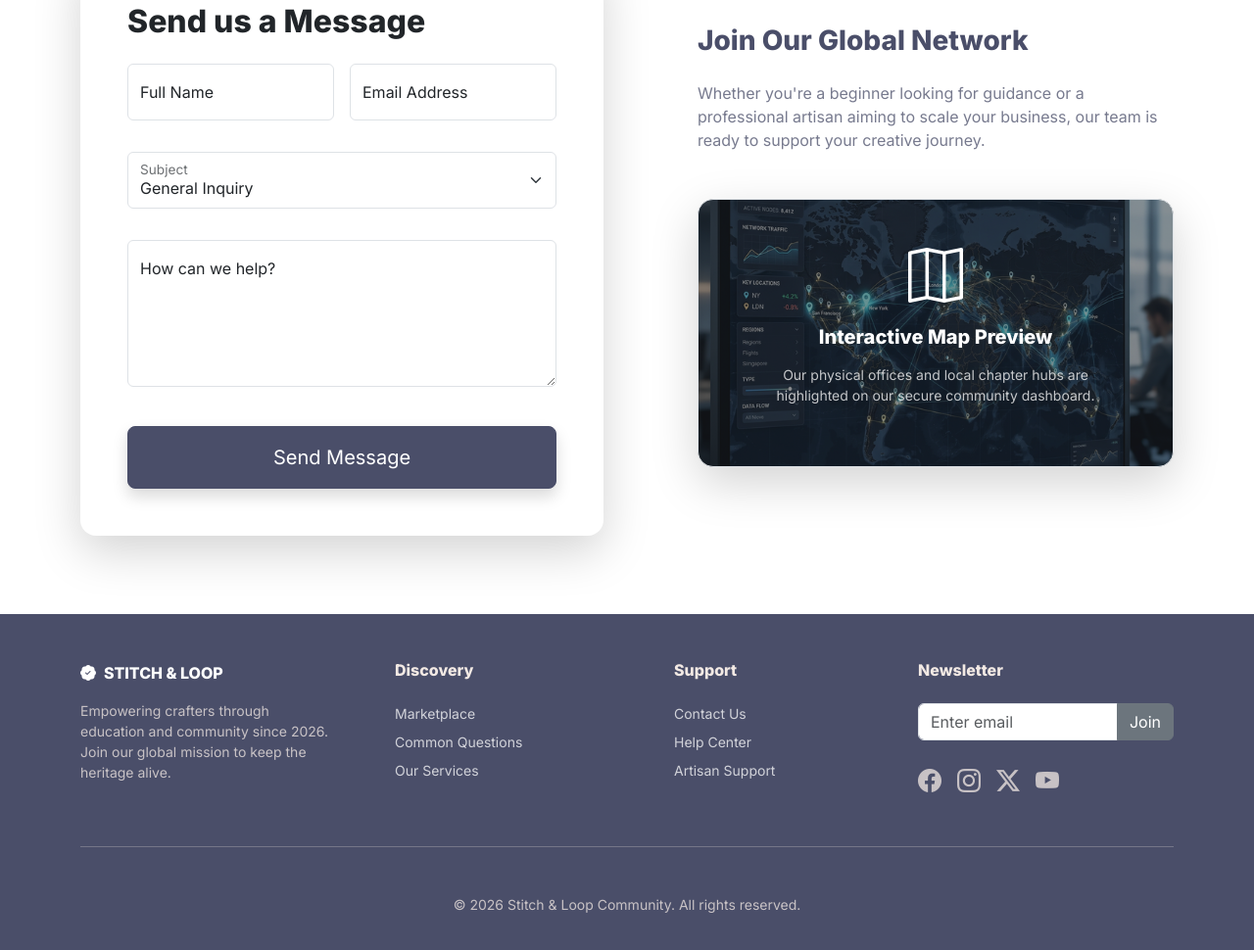
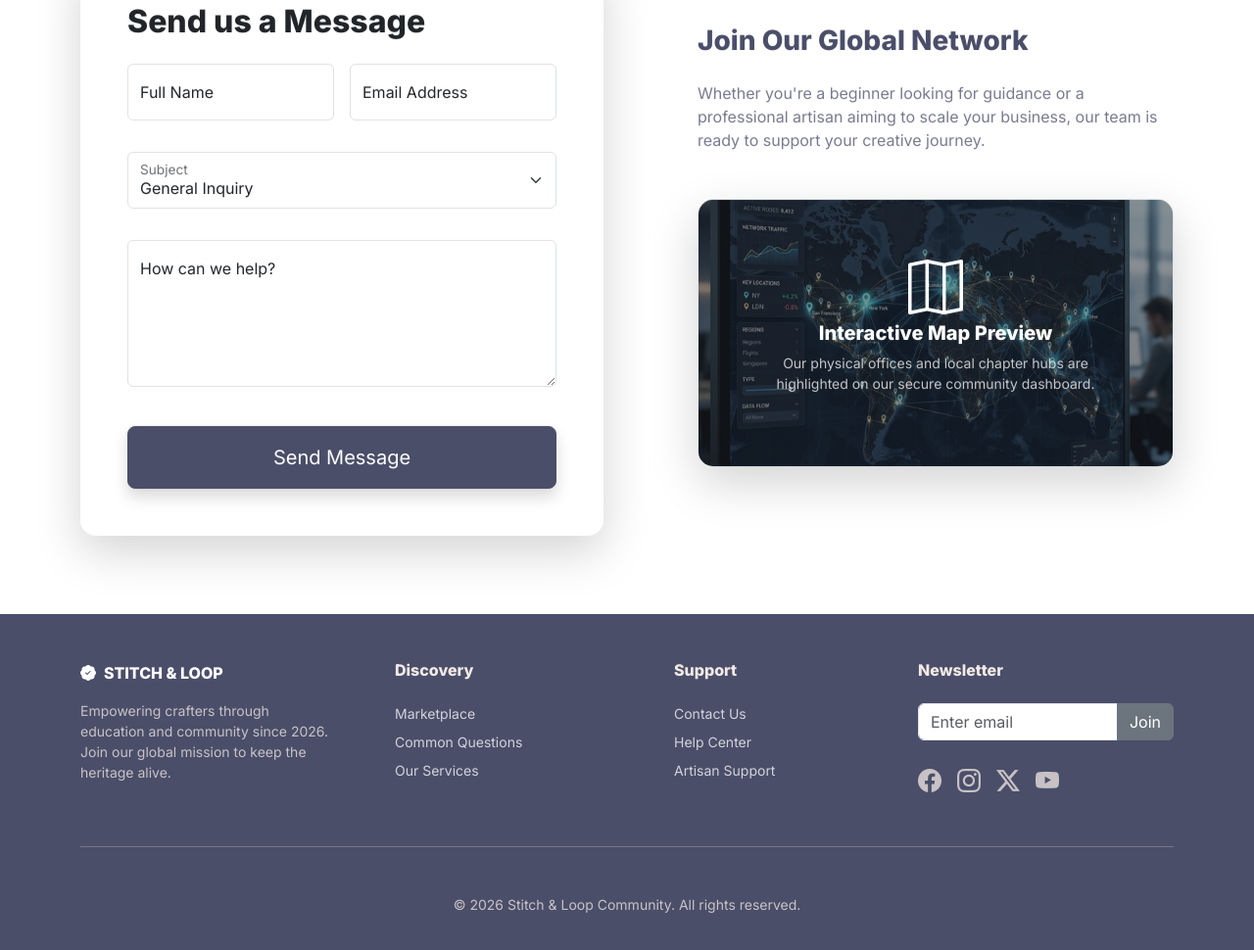
Before and after one commit to subashveluG/Knitting-Crochet-Community, a plain HTML site: page contact.html in a window 1280 px wide. Shown: the part 892-1862 px from the top of the page at 98% size. Drawn offline with nearby package versions, Linux system fonts and the light colour scheme.

Commit message:
Fix map preview alignment with single-child ratio pattern

```diff
--- a/contact.html
+++ b/contact.html
@@ -181,16 +181,17 @@
                             artisan aiming to scale your business, our team is ready to support your creative journey.
                         </p>
 
-                        <div class="ratio ratio-16x9 rounded-4 shadow-lg overflow-hidden border bg-dark">
+                        <div class="ratio ratio-16x9 rounded-4 shadow-lg overflow-hidden border">
+                            <div class="bg-dark d-flex align-items-center justify-content-center">
                                 <img src="assets/images/map_preview.png" alt="Interactive Map"
                                     class="position-absolute top-0 start-0 w-100 h-100"
                                     style="object-fit: cover; opacity: 0.5;">
-                            <div
-                                class="position-absolute top-0 start-0 w-100 h-100 d-flex flex-column align-items-center justify-content-center text-center text-white p-4">
+                                <div class="position-relative z-1 text-center text-white p-4">
                                     <i class="bi bi-map display-4 mb-3"></i>
                                     <h5 class="fw-bold">Interactive Map Preview</h5>
-                                <p class="small px-5 mt-2 opacity-75">Our physical offices and local chapter
+                                    <p class="small px-4 px-md-5 mt-2 opacity-75">Our physical offices and local chapter
                                         hubs are highlighted on our secure community dashboard.</p>
+                                </div>
                             </div>
                         </div>
                     </div>
```
Lines whose indentation alone changed are shown as unchanged.
